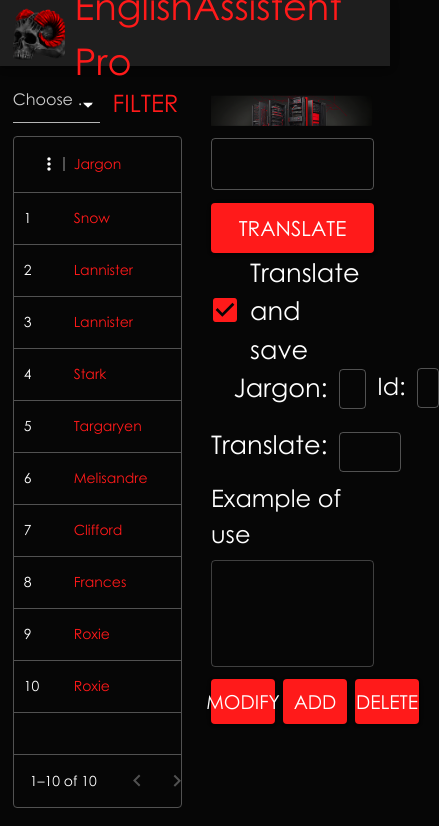
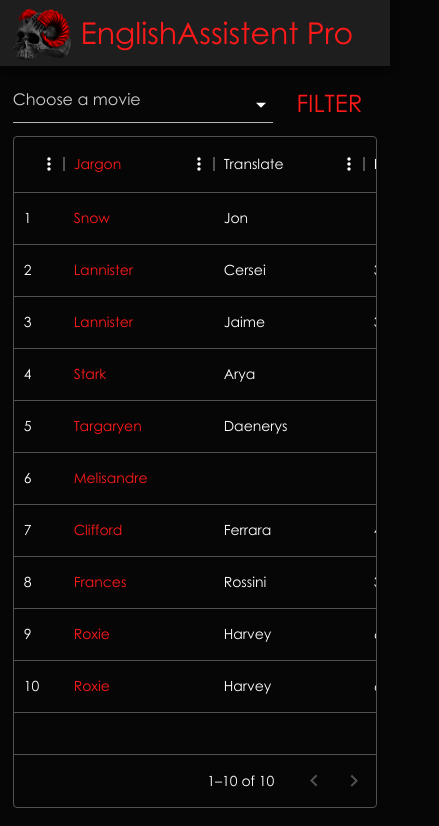
Before and after one commit to Myslitel666/EnglishAssistantPro, a React (Create React App) app in the folder english-assistent-frontend/: page / in a window 390 px wide. Shown: the top 826 px of the page, 439 px wide, since content can reach past the window. Built offline with nearby package versions, Linux system fonts and the light colour scheme.

Commit message:
The layout adapted for mobile devices and tablets

```diff
--- a/english-assistent-frontend/src/Components/Common/Header/Header.tsx
+++ b/english-assistent-frontend/src/Components/Common/Header/Header.tsx
@@ -21,7 +21,9 @@ const Header: React.FC = () => {
                     backgroundColor: '#1E1E1E', paddingLeft: 0,
                     paddingTop: 0, paddingBottom: 0,
                     height: '4.1rem', minHeight: '0'
-                }}>
+                    }}
+                >
+
                     <Logo />
                     <ServiceName />
                 </Toolbar>
--- a/english-assistent-frontend/src/Components/Common/Header/ServiceName.tsx
+++ b/english-assistent-frontend/src/Components/Common/Header/ServiceName.tsx
@@ -28,7 +28,10 @@ const ServiceName: React.FC = () => {
             sx={{
                 cursor: 'pointer',
                 color: isHovered ? `${primaryDarkColor}` : `${primaryMainColor}`,
-                transition: 'color 1s ease'
+                transition: 'color 1s ease',
+                '@media screen and (max-width: 600px)': {
+                    fontSize: '30px'
+                }
             }}
         >
             EnglishAssistent Pro
--- a/english-assistent-frontend/src/Components/Common/MyLink.tsx
+++ b/english-assistent-frontend/src/Components/Common/MyLink.tsx
@@ -2,11 +2,11 @@ import React, { useState } from 'react';
 import Link, { LinkProps } from '@mui/material/Link';
 import { useTheme } from '@mui/material';
 
-interface MyButtonProps extends LinkProps {
+interface MyLinkProps extends LinkProps {
     // Дополнительные свойства, если необходимо
 }
 
-const MyButton: React.FC<MyButtonProps> = (props) => {
+const MyLink: React.FC<MyLinkProps> = (props) => {
     const [isHovered, setIsHovered] = useState(false);
 
     const handleMouseEnter = () => {
@@ -37,4 +37,4 @@ const MyButton: React.FC<MyButtonProps> = (props) => {
     );
 };
 
-export default MyButton;
+export default MyLink;
--- a/english-assistent-frontend/src/Components/Pages/Home/Content.tsx
+++ b/english-assistent-frontend/src/Components/Pages/Home/Content.tsx
@@ -10,13 +10,24 @@ const Content: React.FC = () =>
     return (
         <>
             <Box width='50%' maxHeight='100vh'
-                style={{ float: 'left', }}
+                sx={{
+                    float: 'left',
+                    '@media screen and (max-width: 800px)': {
+                        float: 'none', width: '100%'
+                    }
+                }}
             >
                 <LeftHalfScreen/>
             </Box>
             <Box padding='1rem' width='50%'
                 minHeight='100vh' paddingTop='11.2vh'
-                style={{ float: 'left', }}
+                sx={{
+                    float: 'left',
+                    '@media screen and (max-width: 800px)': {
+                        width: '100%',
+                        paddingTop: '0.4rem'
+                    }
+                }}
             >
                 <RightHalfScreen />
             </Box>
--- a/english-assistent-frontend/src/Components/Pages/Home/DictionaryEditorForm.tsx
+++ b/english-assistent-frontend/src/Components/Pages/Home/DictionaryEditorForm.tsx
@@ -116,7 +116,6 @@ const DictionaryEditorForm: React.FC = () => {
                 <MyButton
                     variant="contained"
                     style={{
-                        maxWidth: "15rem",
                         float: 'left',
                         width: '100%',
                         marginRight: '8px',
@@ -128,11 +127,10 @@ const DictionaryEditorForm: React.FC = () => {
                 <MyButton
                     variant="contained"
                     style={{
-                        maxWidth: "15rem",
                         float: 'left',
                         width: '100%',
                         marginRight: '8px',
-                        fontSize: '1.2rem'
+                        fontSize: '1.2rem',
                     }}
                 >
                     Add
@@ -140,7 +138,6 @@ const DictionaryEditorForm: React.FC = () => {
                 <MyButton
                     variant="contained"
                     style={{
-                        maxWidth: "15rem",
                         float: 'left',
                         width: '100%',
                         fontSize: '1.2rem'
```
